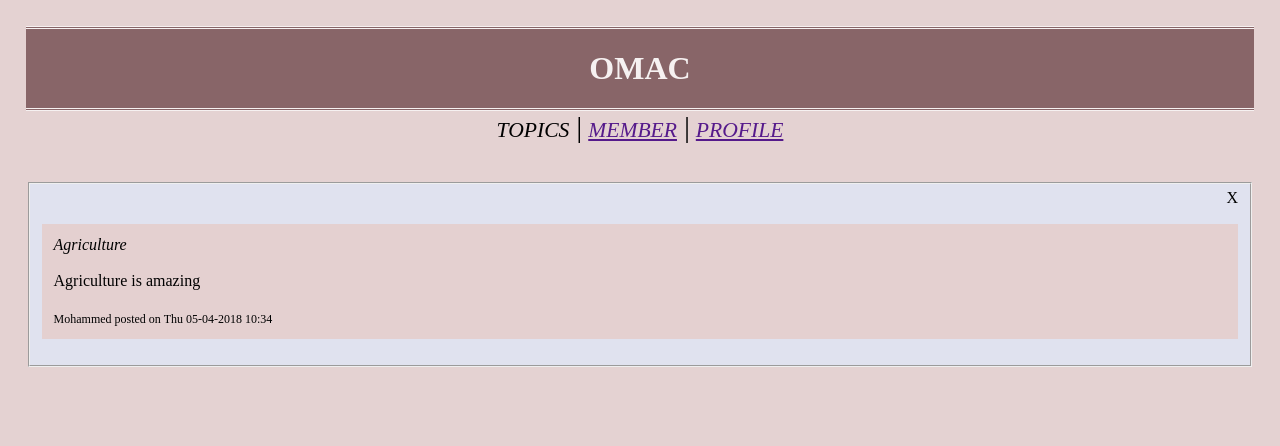
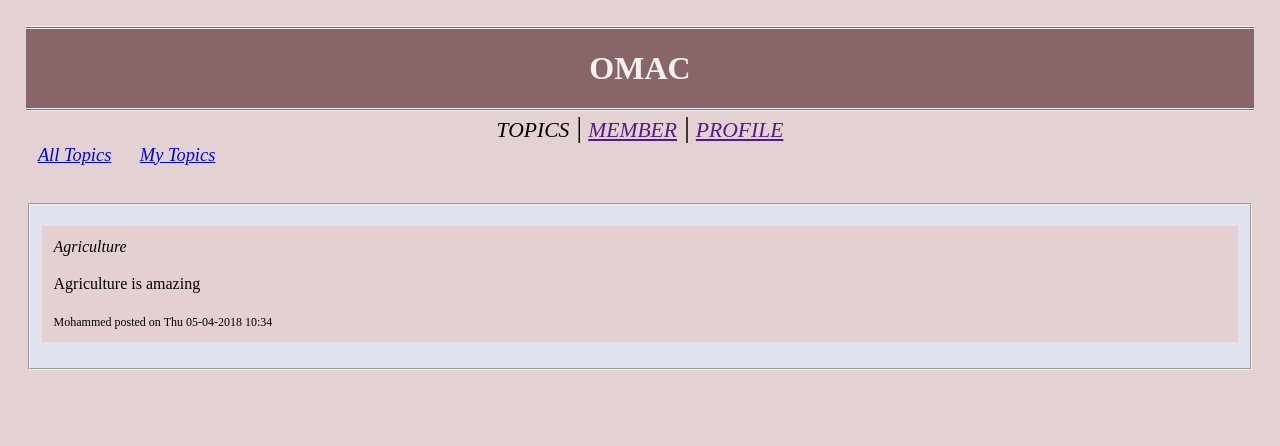
Before and after one commit to MoSaadiSalem/forums-flask, a Flask app: page /topic/view/1 in a window 1280 px wide. Shown: the top 446 px of the page. Run offline with Flask 2, Linux system fonts and the light colour scheme.

Commit message:
Activate sub nav in topic_view template

```diff
--- a/App/templates/topics/topic_view.html
+++ b/App/templates/topics/topic_view.html
@@ -1,17 +1,17 @@
 {% extends "topics/my_topics.html" %}
 {% block sub_nav %}
-{% endblock %}
+    <section>
+        <nav>
+            <a href="{{ url_for("home") }}">All Topics</a>
+            <a href="{{ url_for("my_topics", member_id=1) }}">My Topics</a>
+        </nav>
+    </section>
+    {% endblock %}
 {% block content %}
     <br>
     <br>
     <fieldset>
         <legend></legend>
-        <a id="close" href="">X</a>
-        <script type=text/javascript src="{{ url_for('static', filename='js/scr.js') }}">
-        </script>
-        <!--<script>-->
-        <!--document.write('<a href="' + document.referrer + '">Close</a>');-->
-        <!--</script>-->
         <article>
             <p>
                 <cite>{{ post.title }}</cite>
```
